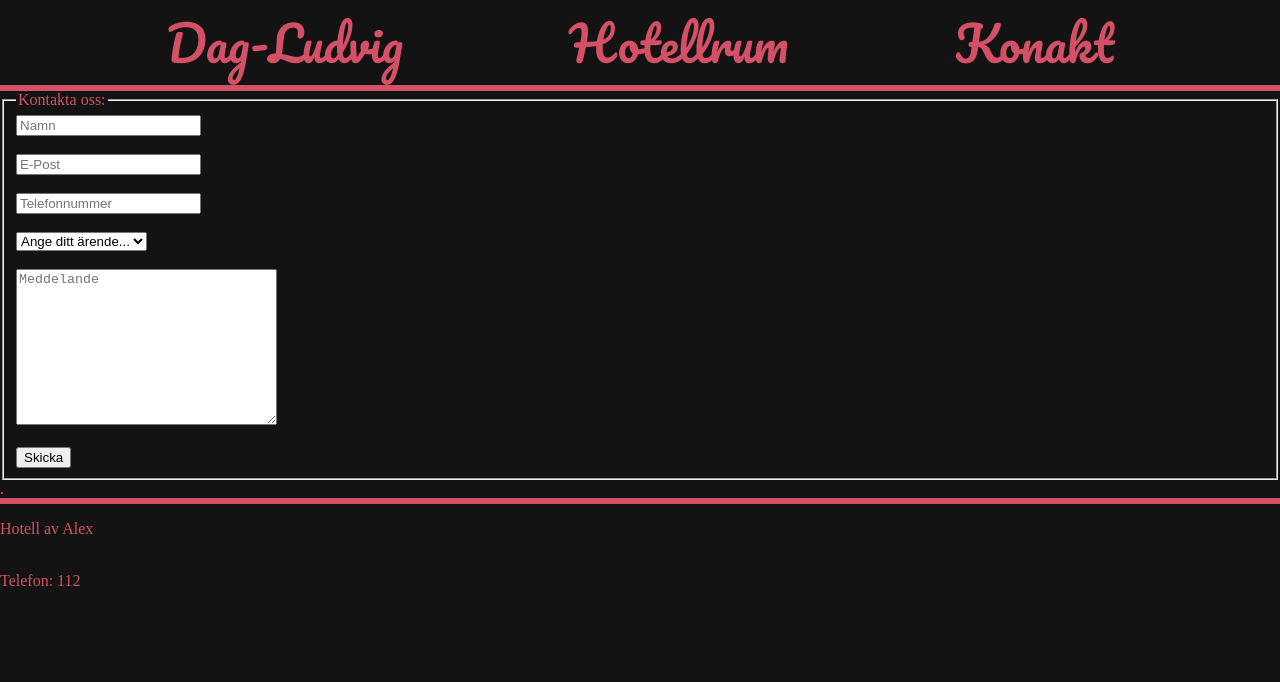
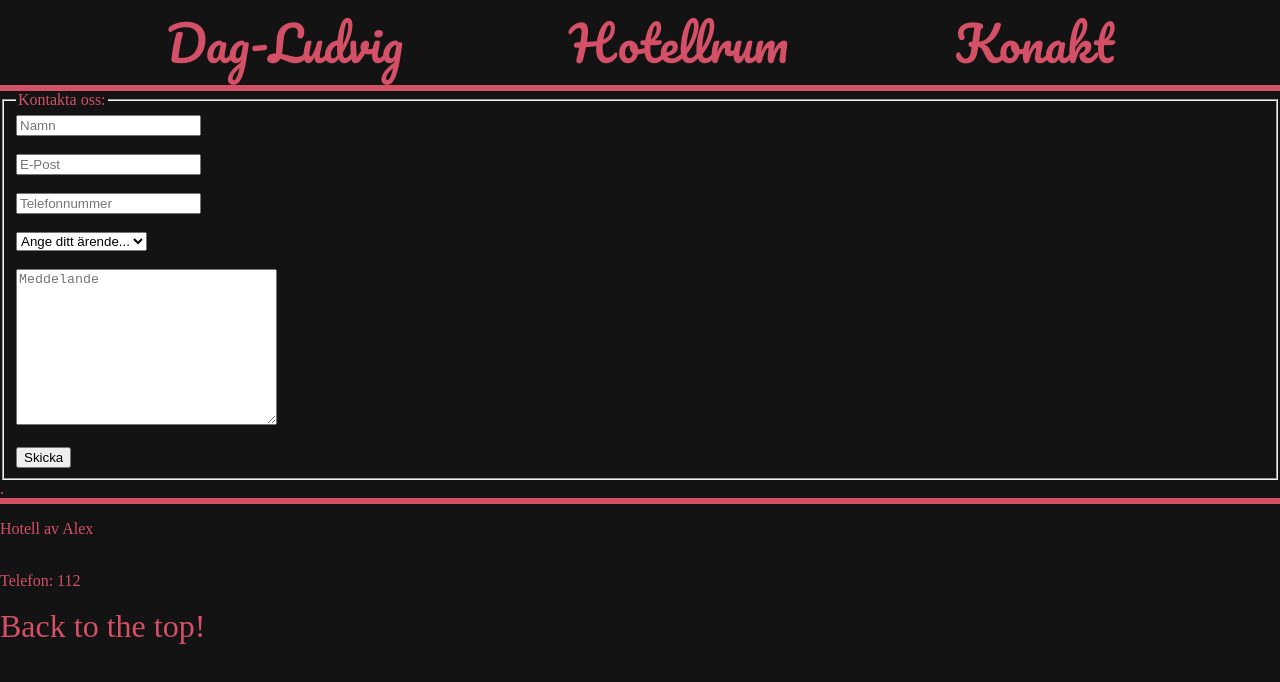
Before and after one commit to valle1336/Hotell, a plain HTML site: page Kontakt.html in a window 1280 px wide. Drawn offline with Linux system fonts and the light colour scheme.

Commit message:
Ändrade färg på top knappen

```diff
--- a/style-start.css
+++ b/style-start.css
@@ -234,3 +234,7 @@ a {
         display: flex;
         justify-content: space-around;
       }
+
+      .top {
+        color: #d45066;
+      }
```
